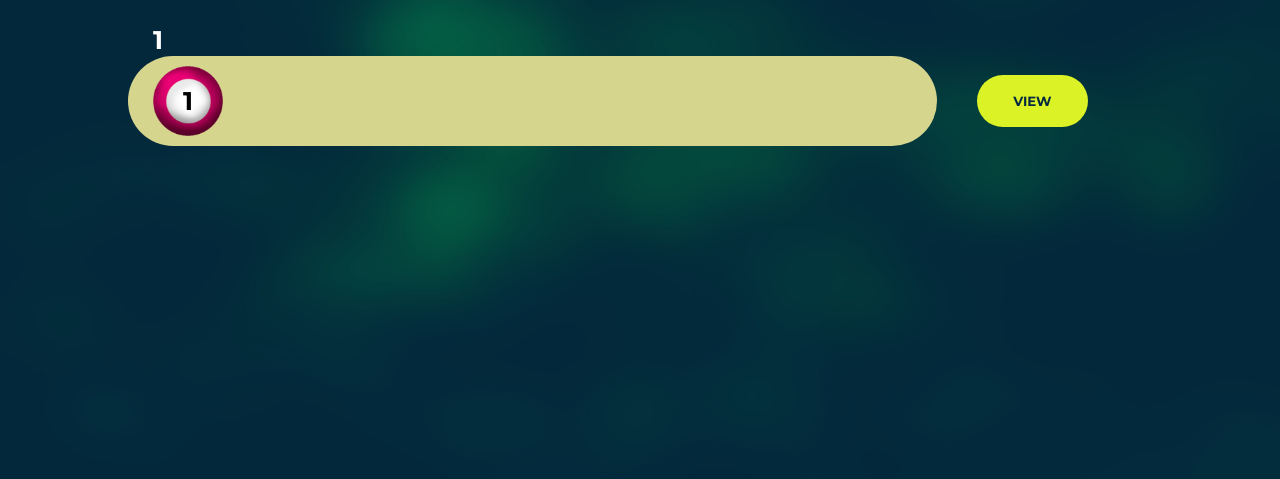
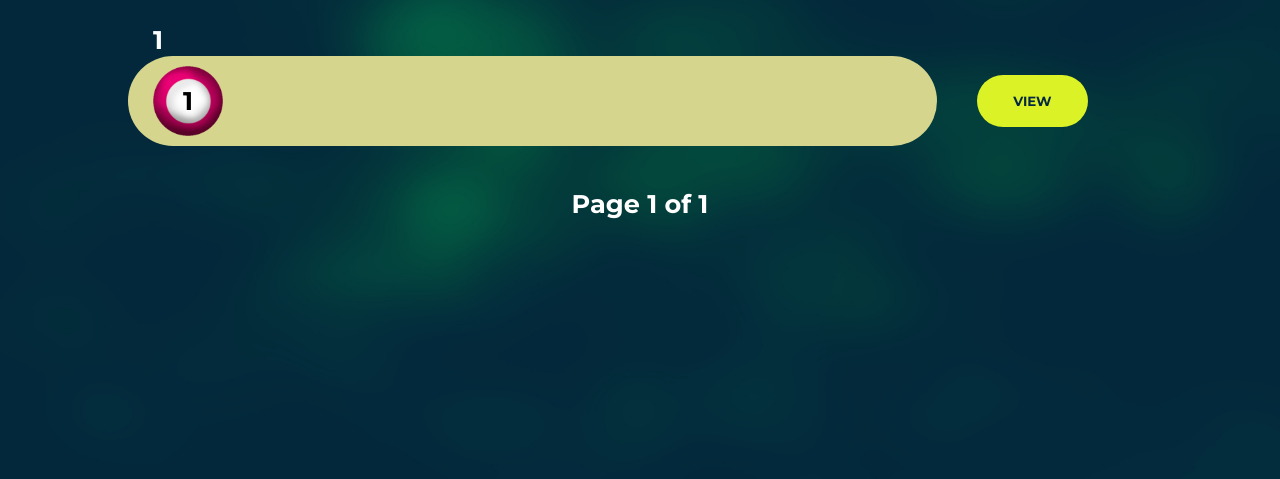
Before and after one commit to LucasKodex/lottery-ticket-app, a Django app: template number_generator/templates/number_generator/generation_list.html in a window 1280 px wide. Shown: the part 233-712 px from the top of the page. Run offline with Django 3.2, Linux system fonts and the light colour scheme; the template is opened without the code that fills it: most values are stand-ins (such as "Sample title", 1, 10 or a date in 2020).

Commit message:
feat: pagination for generation listing

```diff
--- a/number_generator/static/number_generator/style_generation_list.css
+++ b/number_generator/static/number_generator/style_generation_list.css
@@ -74,6 +74,10 @@ header div.selected {
     color: var(--primary-dark-color);
     margin-left: 20px;
     margin-right: 20px;
+}
+
+.btn:disabled {
+    opacity: 20%;
 }
 
 .btn:hover {
@@ -183,3 +187,24 @@ ul li.color_green {
 ul li.color_purple {
     filter: hue-rotate(315deg);
 }
+
+#page_number {
+    text-align: center;
+    margin-top: 40px;
+    margin-bottom: 20px;
+}
+
+#page_buttons {
+    display: grid;
+    grid-template-columns: repeat(2, 2fr);
+}
+
+#btn_prev {
+    grid-column-start: 1;
+    grid-column-end: 2;
+}
+
+#btn_next {
+    grid-column-start: 2;
+    grid-column-end: 3;
+}
--- a/number_generator/templates/number_generator/generation_list.html
+++ b/number_generator/templates/number_generator/generation_list.html
@@ -9,7 +9,7 @@
 {% if generation_list %}
 <h1>Other generated numbers</h1>
 <ul class="generation_list">
-    {% for generation in generation_list %}
+    {% for generation in page_obj %}
     <li class="generation_item">
         <div class="puid">{{ generation.get_formatted_puid }}</div>
         <ul class="number_list">
@@ -21,6 +21,16 @@
     </li>
     {% endfor %}
 </ul>
+
+<div id="page_number">Page {{ page_obj.number }} of {{ page_obj.paginator.num_pages }}</div>
+<div id="page_buttons">
+    {% if page_obj.has_previous %}
+    <a id="btn_prev" href="?page={{ page_obj.previous_page_number }}"><button class="btn btn_back">Previous</button></a>
+    {% endif %}
+    {% if page_obj.has_next %}
+    <a id="btn_next" href="?page={{ page_obj.next_page_number }}"><button class="btn btn_main">Next</button></a>
+    {% endif %}
+</div>
 {% else %}
 <h1>There's no generations yet</h1>
 {% endif %}
--- a/number_generator/views.py
+++ b/number_generator/views.py
@@ -101,6 +101,7 @@ class GenerationDetailView(DetailView):
 class GenerationListView(ListView):
     model = Generation
     template_name = f"{APP_NAME}/generation_list.html"
+    paginate_by = 10
 
     def get_queryset(self):
         return super().get_queryset().order_by("-created_at")
```
